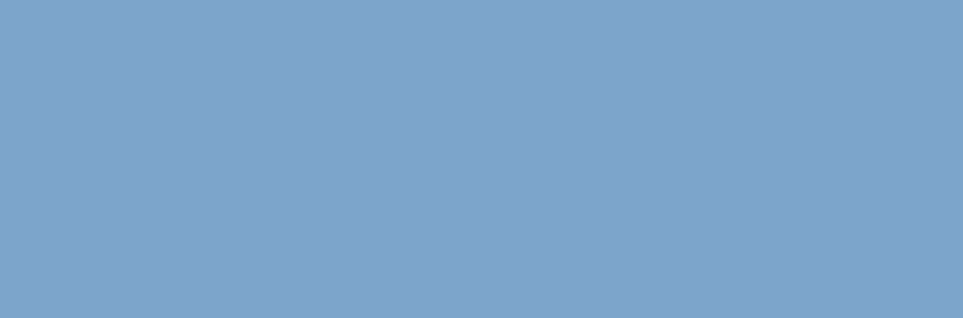
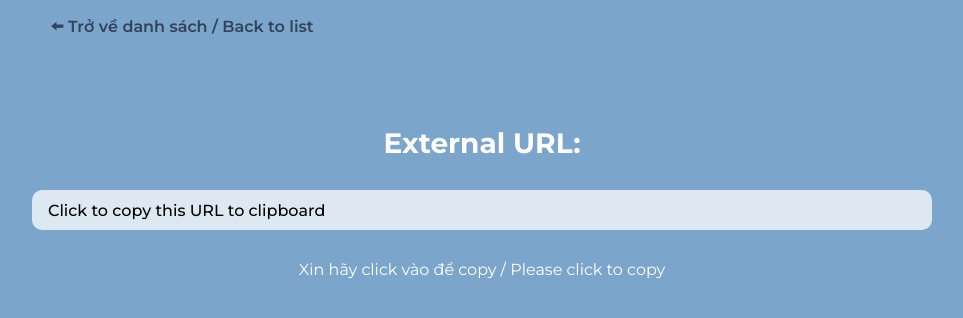
Before and after one commit to MortredN/scorm-upload, an Angular app: page /link in a window 1280 px wide. Before the commit this address led to /. Shown: the top 318 px of the page, without its empty margins (158-1121 px from the left). Built offline with nearby package versions, Linux system fonts and the light colour scheme.

Commit message:
link component added

```diff
--- a/src/app/app-routing.module.ts
+++ b/src/app/app-routing.module.ts
@@ -2,11 +2,13 @@ import { NgModule } from '@angular/core';
 import { Routes, RouterModule } from '@angular/router';
 import { ListComponent } from './list/list.component';
 import { UploadComponent } from './upload/upload.component';
+import { LinkComponent } from './link/link.component';
 
 
 const routes: Routes = [
   { path: 'list/:user_id', component: ListComponent },
-  { path: 'upload', component: UploadComponent }
+  { path: 'upload', component: UploadComponent },
+  { path: 'link', component: LinkComponent }
 ];
 
 @NgModule({
--- a/src/app/app.module.ts
+++ b/src/app/app.module.ts
@@ -7,6 +7,7 @@ import { AppRoutingModule } from './app-routing.module';
 import { AppComponent } from './app.component';
 import { ListComponent } from './list/list.component';
 import { UploadComponent } from './upload/upload.component';
+import { LinkComponent } from './link/link.component';
 import { UploadService } from './upload/upload.service';
 import { ListService } from './list/list.service';
 import { UserIdService } from './user-id.service';
@@ -15,7 +16,8 @@ import { UserIdService } from './user-id.service';
   declarations: [
     AppComponent,
     ListComponent,
-    UploadComponent
+    UploadComponent,
+    LinkComponent
   ],
   imports: [
     BrowserModule,
--- /dev/null
+++ b/src/app/link/link.component.html
@@ -0,0 +1,5 @@
+<button class="back-btn">🠨 Trở về danh sách / Back to list</button>
+
+<h2>External URL:</h2>
+<input type="text" id="copy-url" name="copy-url" value="Click to copy this URL to clipboard" disabled>
+<p>Xin hãy click vào để copy / Please click to copy</p>
--- /dev/null
+++ b/src/app/link/link.component.scss
@@ -0,0 +1,56 @@
+.back-btn {
+    width: 300px;
+    height: 36px;
+    font-size: 16px;
+    border-radius: 10px;
+    margin: 10px 650px 50px 50px;
+    border: 0;
+    font-family: 'Montserrat', sans-serif;
+    text-align: center;
+    font-weight: 600;
+    background-color: transparent;
+    color: #31425C;
+    cursor: pointer;
+    transition: color 0.25s ease-in-out;
+}
+
+.back-btn:hover {
+    color: #27354A;
+    text-decoration: underline;
+}
+
+.back-btn:active {
+    color: #18212E;
+    text-decoration: underline;
+}
+
+h2 {
+    font-size: 28px;
+}
+
+h2, p {
+    margin: 30px 0;
+}
+
+#copy-url {
+    width: calc(900px - 32px);
+    padding: 0 16px 0 16px;
+    height: 40px;
+    border: 0;
+    border-radius: 10px;
+    font-family: 'Montserrat', 'sans-serif';
+    font-weight: 500;
+    font-size: 16px;
+    color: #000000;
+    background-color: rgba(255, 255, 255, 0.75);
+    transition: background-color 0.25s ease-in-out;
+    cursor: pointer;
+}
+
+#copy-url:hover {
+    background-color: rgba(255, 255, 255, 0.6);
+}
+
+#copy-url:active {
+    background-color: rgba(255, 255, 255, 0.45);
+}
--- /dev/null
+++ b/src/app/link/link.component.ts
@@ -0,0 +1,15 @@
+import { Component, OnInit } from '@angular/core';
+
+@Component({
+  selector: 'app-link',
+  templateUrl: './link.component.html',
+  styleUrls: ['./link.component.scss']
+})
+export class LinkComponent implements OnInit {
+
+  constructor() { }
+
+  ngOnInit(): void {
+  }
+
+}
--- a/src/app/list/list.component.scss
+++ b/src/app/list/list.component.scss
@@ -9,6 +9,7 @@
     font-size: 16px;
     color: #000000;
     background-image: url('/assets/img/icons/search-24px.png');
+    background-color: rgba(255, 255, 255, 0.75);
     background-size: 24px 24px;
     background-repeat: no-repeat;
     background-position: 16px 8px;
```
